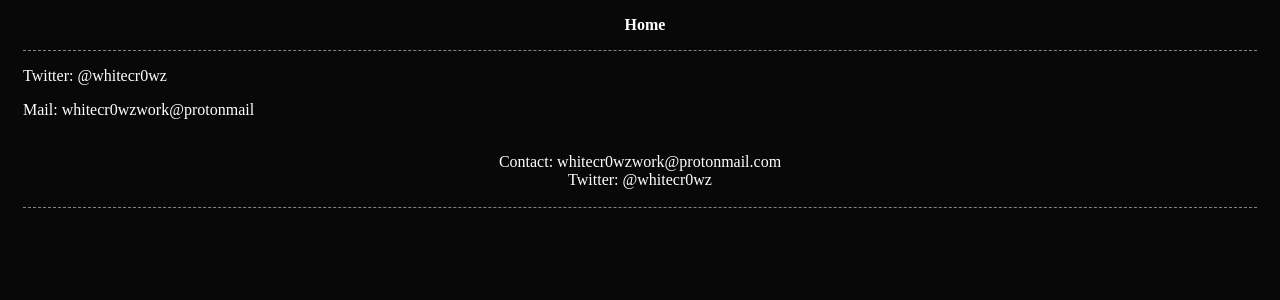
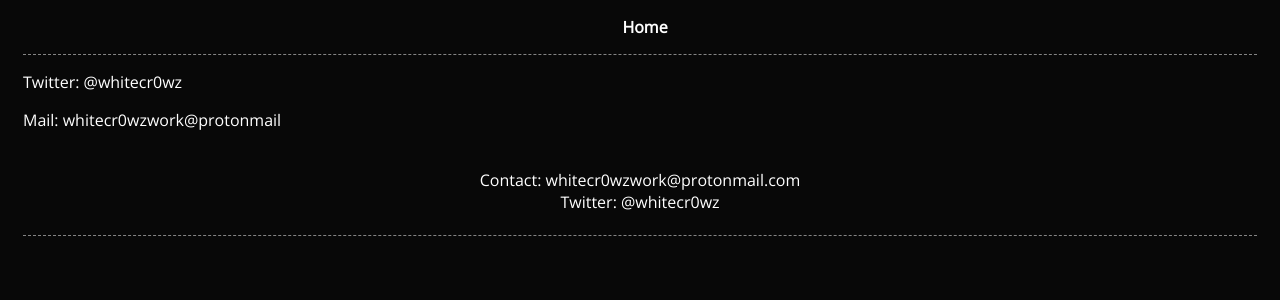
Before and after one commit to whitecr0wz/whitecr0wz.github.io, a Jekyll site: the page built from _posts/posts/2020-03-05-contact.md, in a window 1280 px wide. Shown: the top 300 px of the page. Built offline with Jekyll 4.4.1, drawn with Linux system fonts in a browser that asks for light colours.

Commit message:
Update style.css

```diff
--- a/assets/css/style.css
+++ b/assets/css/style.css
@@ -22,6 +22,7 @@
 body {
 	background-color: rgba(0,0,0,0.97);
 	color: rgba(255,255,255);
+	font-family: "Open Sans";
 }
 
 header, nav, main, footer {
```
